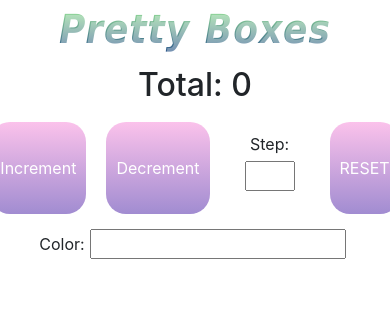
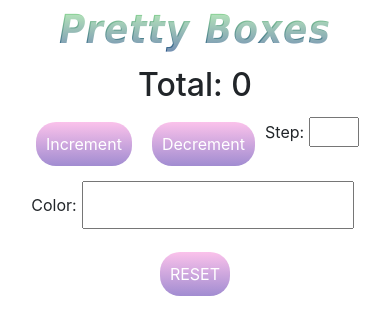
Before and after one commit to eatmoarrice/boxes, a React (Create React App) app: page / in a window 390 px wide. Shown: the top 334 px of the page. Built offline with nearby package versions, Linux system fonts and the light colour scheme.

Commit message:
center align for mobile devices

```diff
--- a/src/App.css
+++ b/src/App.css
@@ -9,14 +9,11 @@
 	border: 1px solid black;
 }
 
-.buttons > * {
+.myButton {
 	margin: 10px;
 	border: none;
 	border-radius: 20px;
 	padding: 10px;
-}
-
-.myButton {
 	background-image: linear-gradient(to top, #a18cd1 0%, #fbc2eb 100%);
 	color: white;
 }
@@ -59,4 +56,5 @@
 
 .colorInputBox {
 	margin: 5px;
+	padding: 10px;
 }
--- a/src/App.js
+++ b/src/App.js
@@ -42,21 +42,19 @@ function App() {
 						Step:
 						<input className="numberInputBox" type="number" onChange={(e) => changeNum(e.target.value)} />
 					</label>
-					{/* <input type="submit" value="Submit" /> */}
 				</form>
-				<button className="myButton" onClick={() => dispatch({ type: "TAKE", payload: { num: count } })}>
-					RESET
-				</button>
 			</div>
 			<form onSubmit={handleSubmit}>
 				<label>
 					Color:
 					<input className="colorInputBox" type="text" onChange={(e) => dispatch({ type: "colorForAll", payload: { color: e.target.value } })} />
 				</label>
-				{/* <input type="submit" value="Submit" /> */}
+				<button className="myButton" onClick={() => dispatch({ type: "TAKE", payload: { num: count } })}>
+					RESET
+				</button>
 			</form>
 			<div className="container">
-				<div className="row">{renderBoxes()}</div>
+				<div className="row justify-content-md-start justify-content-center">{renderBoxes()}</div>
 			</div>
 		</div>
 	);
```
